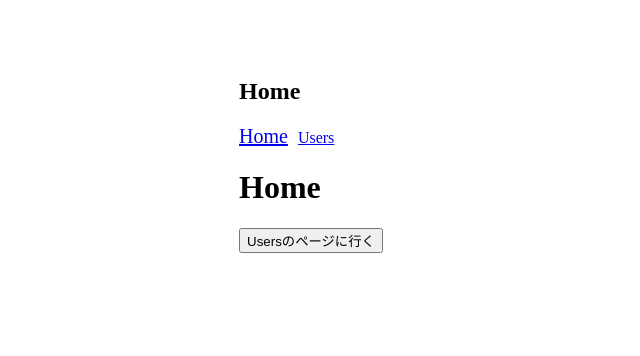
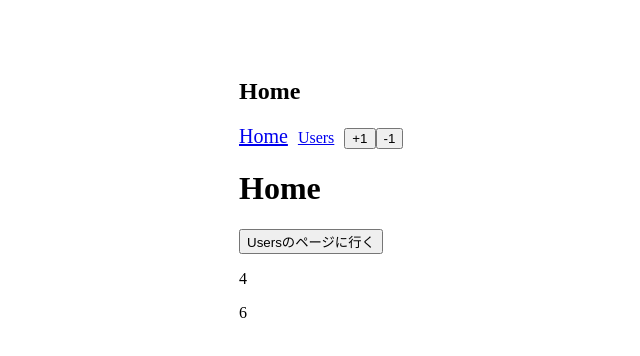
Before and after one commit to knights1210/3rd, a Vue app: page / in a window 1280 px wide. Shown: the top 356 px of the page, without its empty margins (51-691 px from the left). Built offline with nearby package versions, Linux system fonts and the light colour scheme.

Commit message:
mutation&commit

```diff
--- a/package.json
+++ b/package.json
@@ -10,7 +10,8 @@
   "dependencies": {
     "core-js": "^3.6.5",
     "vue": "^2.6.11",
-    "vue-router": "^3.5.1"
+    "vue-router": "^3.5.1",
+    "vuex": "^3.6.2"
   },
   "devDependencies": {
     "@vue/cli-plugin-babel": "~4.5.0",
--- a/src/main.js
+++ b/src/main.js
@@ -1,10 +1,12 @@
 import Vue from "vue";
 import App from "./App.vue";
 import router from "./router";
+import store from './store'
 
 Vue.config.productionTip = false;
 
 new Vue({
   router,
+  store,
   render: (h) => h(App),
 }).$mount("#app");
--- /dev/null
+++ b/src/store.js
@@ -0,0 +1,22 @@
+import Vue from 'vue'
+import Vuex from "vuex"
+
+Vue.use(Vuex);
+
+export default new Vuex.Store({
+  state: {
+    count:2
+  },
+  getters: {
+    doubleCount: state => state.count * 2,
+    tripleCount: state => state.count * 3,
+  },
+  mutations: {
+    increment(state,number) {
+      state.count += number;
+    },
+    decrement(state,number) {
+      state.count -= number;
+    }
+  }
+})
--- a/src/views/HeaderHome.vue
+++ b/src/views/HeaderHome.vue
@@ -7,8 +7,23 @@
       <router-link :to="{ name: 'users-id-profile', params: { id: 1 },query: {lang:'ja',page:2},hash:'#next-user'}" class="link" active-class="link--active" exact
         >Users</router-link
       >
+      <button @click="increment">+1</button>
+      <button @click="decrement">-1</button>
     </nav>
 </template>
+
+<script>
+export default {
+  methods:{
+    increment(){
+      this.$store.commit('increment', 2)
+    },
+    decrement(){
+      this.$store.commit('decrement', 2 )
+    }
+  }
+}
+</script>
 
 <style scoped>
 .link {
--- a/src/views/Home.vue
+++ b/src/views/Home.vue
@@ -2,11 +2,22 @@
   <div>
     <h1>Home</h1>
     <button @click="toUsers">Usersのページに行く</button>
+    <p>{{doubleCount}}</p>
+    <p>{{tripleCount}}</p>
   </div>
 </template>
 
 <script>
+import { mapGetters } from 'vuex';
 export default {
+  computed:
+  {
+    ...mapGetters(["doubleCount","tripleCount"]),
+
+  },
+    // mapGetters({
+    //   myComponentDoubleCount: "doubleCount"
+    // }),
   methods: {
     toUsers() {
       this.$router.push({
--- a/src/views/Users.vue
+++ b/src/views/Users.vue
@@ -28,24 +28,7 @@
 <script>
 export default {
   props: ["id"],
-  beforeRouteEnter(to, from, next) {
-    console.log("beforeRouteEnter");
-    next((vm) => {
-      console.log(vm.id);
-    });
-  },
-  beforeRouteUpdate(to, from, next) {
-    console.log("beforeRouteUpdate");
-    next();
-  },
-  beforeRouteLeave(to, from, next) {
-    const isLeave = window.confirm("本当にこのページを離れますか？");
-    if (isLeave) {
-      next();
-    } else {
-      next(false);
-    }
-  },
+
   // watch: {
   //   $route(to, from) {
   //     console.log(to);
```
Also changed, not shown: src/router.js (+7 -6 lines), 1 other file (tests, documents, lock files or other folders).
